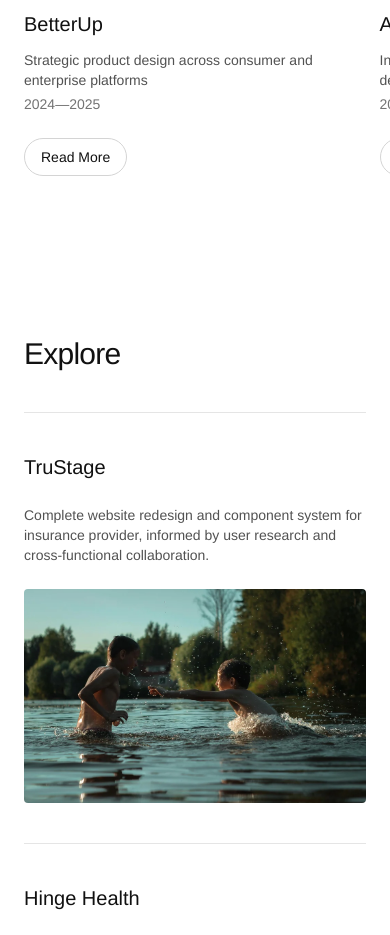
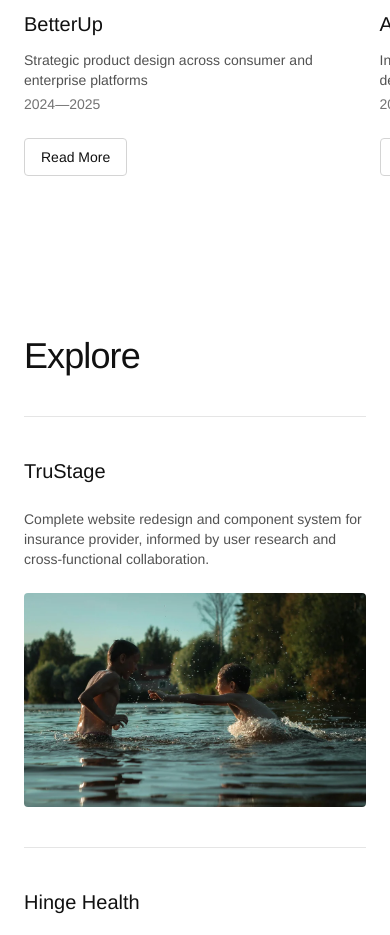
Before and after one commit to TaylorGersch/taylorgersch-portfolio, a Next.js app: page / in a window 390 px wide. Shown: the part 1540-2475 px from the top of the page. Built offline with nearby package versions, Linux system fonts and the light colour scheme.

Commit message:
Homepage text and padding shifts

```diff
--- a/src/components/ExploreSection.tsx
+++ b/src/components/ExploreSection.tsx
@@ -25,7 +25,7 @@
 export default function ExploreSection() {
   return (
     <section className="px-6 py-20 sm:px-10">
-      <h2 className="mb-10 text-3xl font-medium tracking-tight sm:text-4xl">
+      <h2 className="mb-10 text-4xl font-normal tracking-tight sm:text-6xl">
         Explore
       </h2>
 
--- a/src/components/Hero.tsx
+++ b/src/components/Hero.tsx
@@ -15,14 +15,15 @@
 
       <div className="mt-10 pb-16 sm:pb-20">
         <h1 className="text-4xl leading-[1.15] font-normal tracking-tight text-neutral-900 sm:text-6xl">
-          Strategy-led design for products that matter.
-          <br />
-          Combining research, UX/UI, and inclusive design principles to solve
-          complex problems.
+          Strategy-led design for products that matter.{" "}
+          <br className="hidden sm:inline" />
+          Combining research, UX/UI, and inclusive design{" "}
+          <br className="hidden sm:inline" />
+          principles to solve complex problems.
         </h1>
 
         <div className="mt-8 flex sm:justify-end">
-          <p className="max-w-2xl text-neutral-600">
+          <p className="max-w-2xl text-neutral-600 sm:mr-[100px]">
             Every project begins with understanding the people behind the
             problem. By partnering with
             <br />
--- a/src/components/ProjectsCarousel.tsx
+++ b/src/components/ProjectsCarousel.tsx
@@ -70,7 +70,7 @@
             <p className="mt-1 text-sm text-neutral-500">{project.dates}</p>
             <Link
               href={`/${project.slug}`}
-              className="mt-6 inline-block rounded-full border border-neutral-300 px-4 py-2 text-sm hover:border-neutral-900 transition-colors"
+              className="mt-6 inline-block rounded-[4px] border border-neutral-300 px-4 py-2 text-sm hover:border-neutral-900 transition-colors"
             >
               {project.cta}
             </Link>
```
